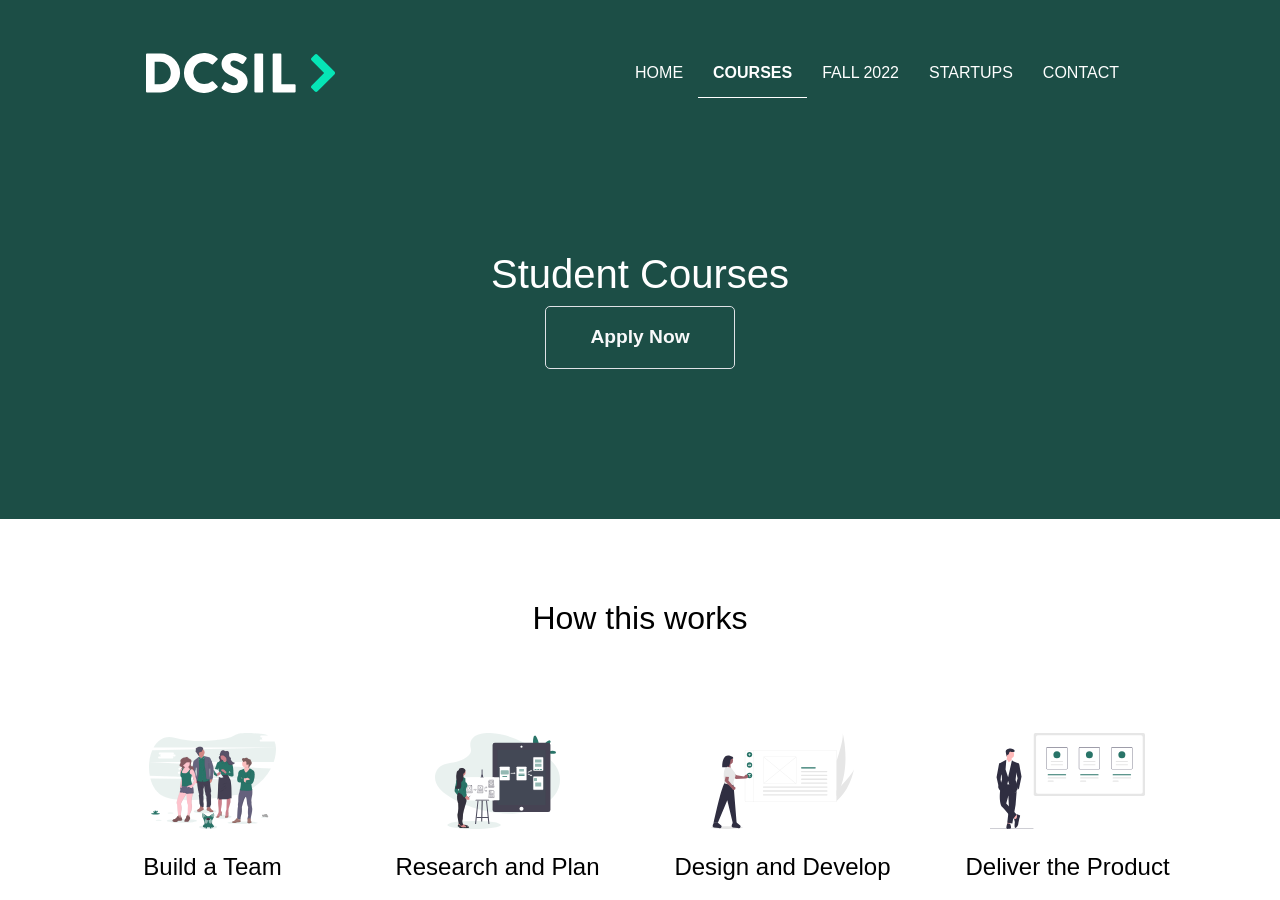
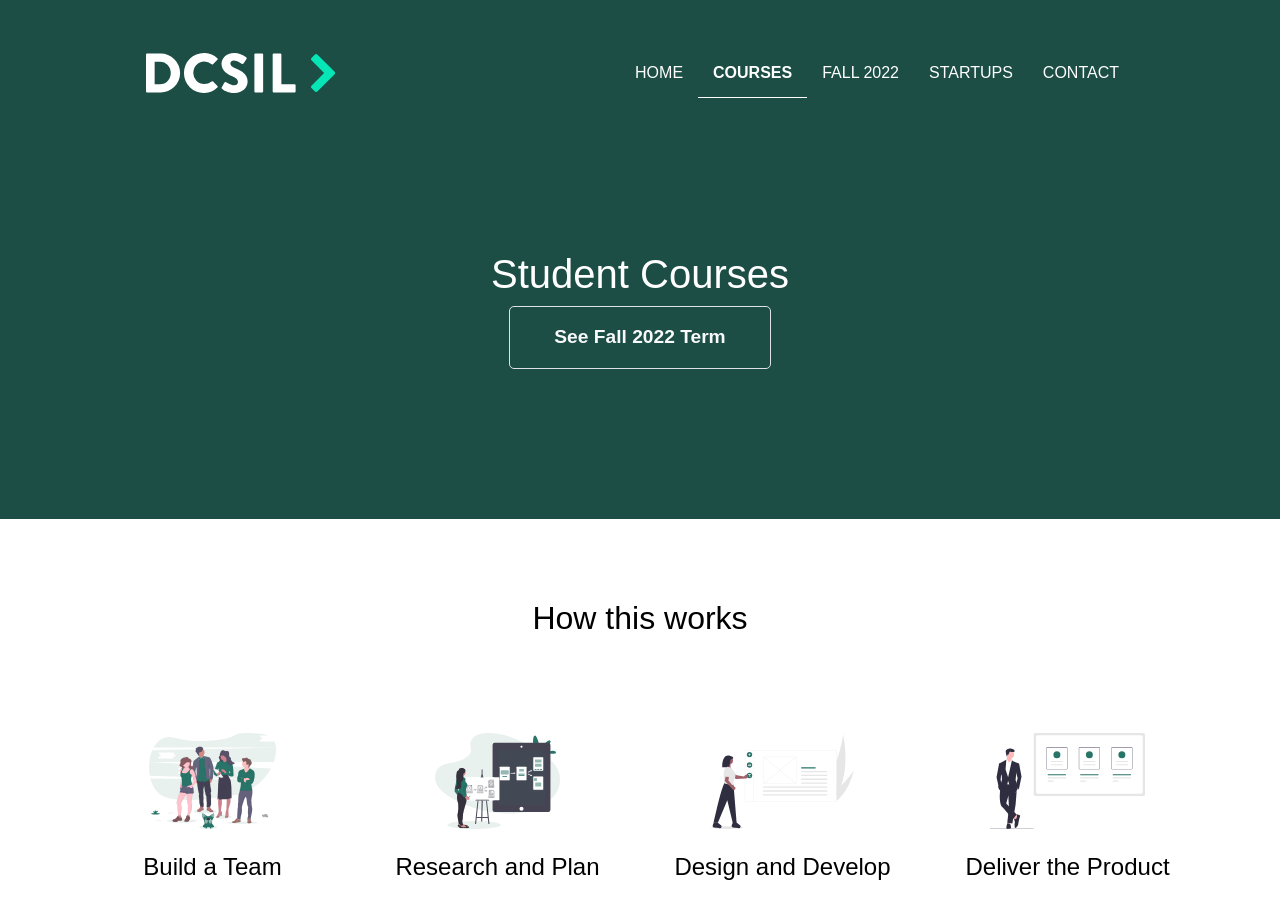
Before and after one commit to dcsil/website, a Jekyll site: the page built from _pages/courses/student-courses.html, in a window 1280 px wide and 900 px high. Built offline with Jekyll 4.4.1, drawn with Linux system fonts in a browser that asks for light colours; some of the changed text lies outside the part shown.

Commit message:
Fix apply now to direct to term

```diff
--- a/_pages/courses/student-courses.html
+++ b/_pages/courses/student-courses.html
@@ -3,8 +3,8 @@
 active: 'course'
 title: Student Courses
 link:
-  text: "Apply Now"
-  href: "/_pages/pdfs/ballot/fall-2021-winter-2022.pdf"
+  text: "See Fall 2022 term"
+  href: "/fall-2022"
 ---
 
 {% include course/work-process-section.html %}
```
